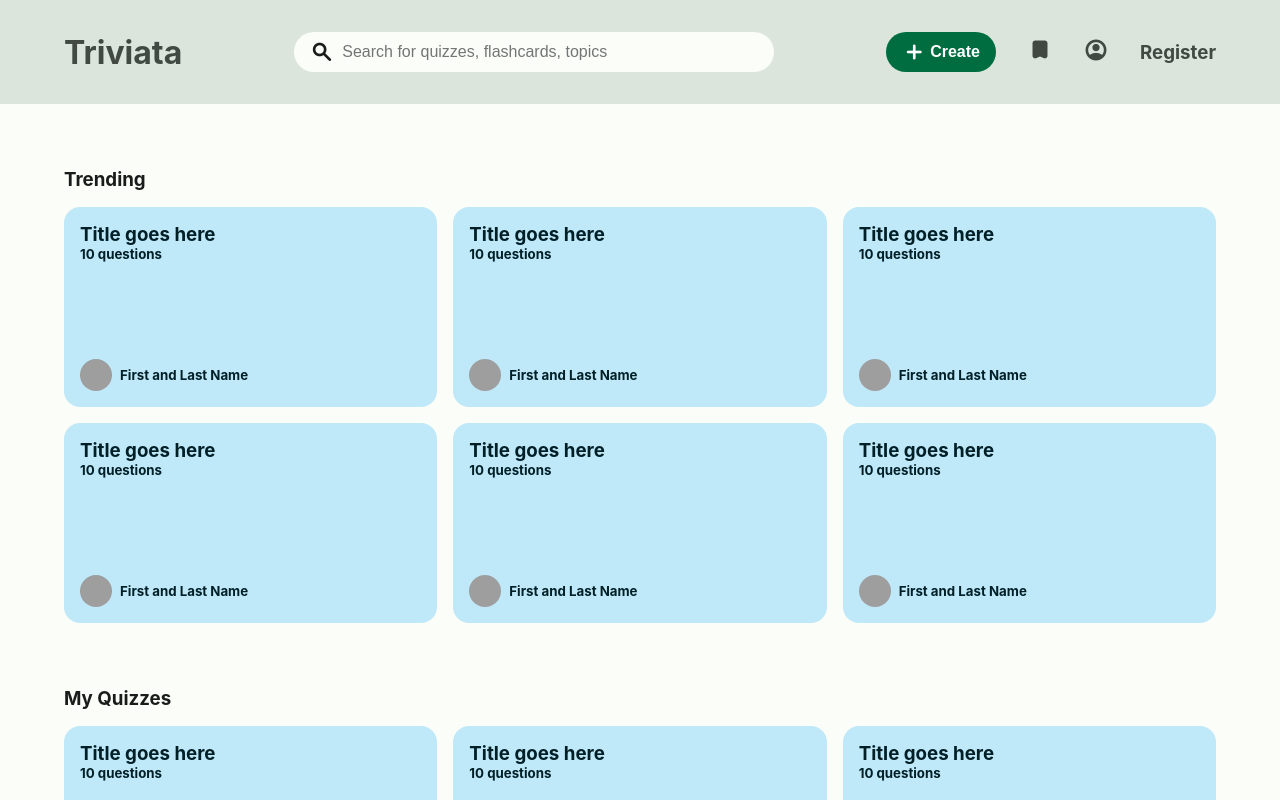
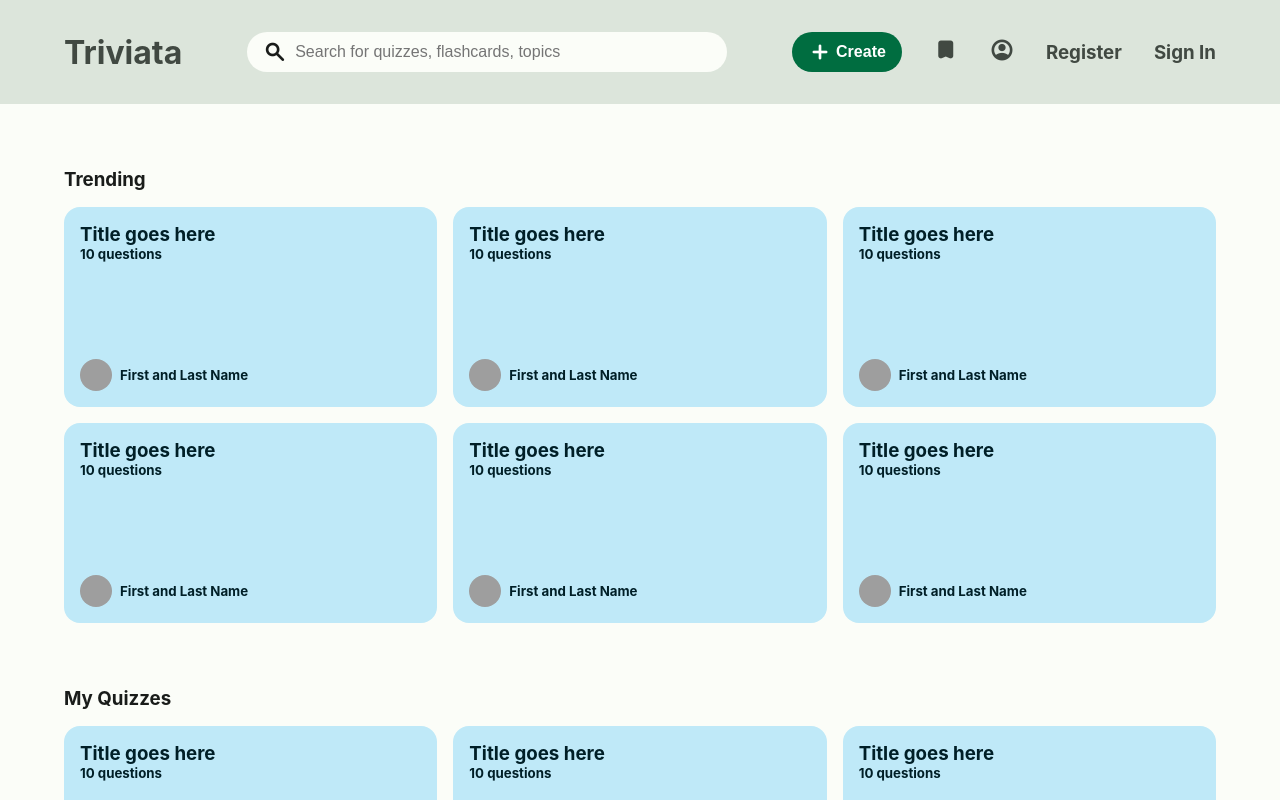
Before and after one commit to lastnameisgold/triviata_app_frontend, a React (Create React App) app in the folder triviata/: page / in a window 1280 px wide. Shown: the top 800 px of the page. Built offline with nearby package versions, Linux system fonts and the light colour scheme; grey boxes are pictures that could not be loaded.

Commit message:
added signin link in Nav

```diff
--- a/triviata/src/components/Nav.js
+++ b/triviata/src/components/Nav.js
@@ -30,6 +30,9 @@ export default function Nav() {
                 <Link to="/register">
                     <h3>Register</h3>
                 </Link>
+                <Link to="/signin">
+                    <h3>Sign In</h3>
+                </Link>
 
 
             </div>
```
